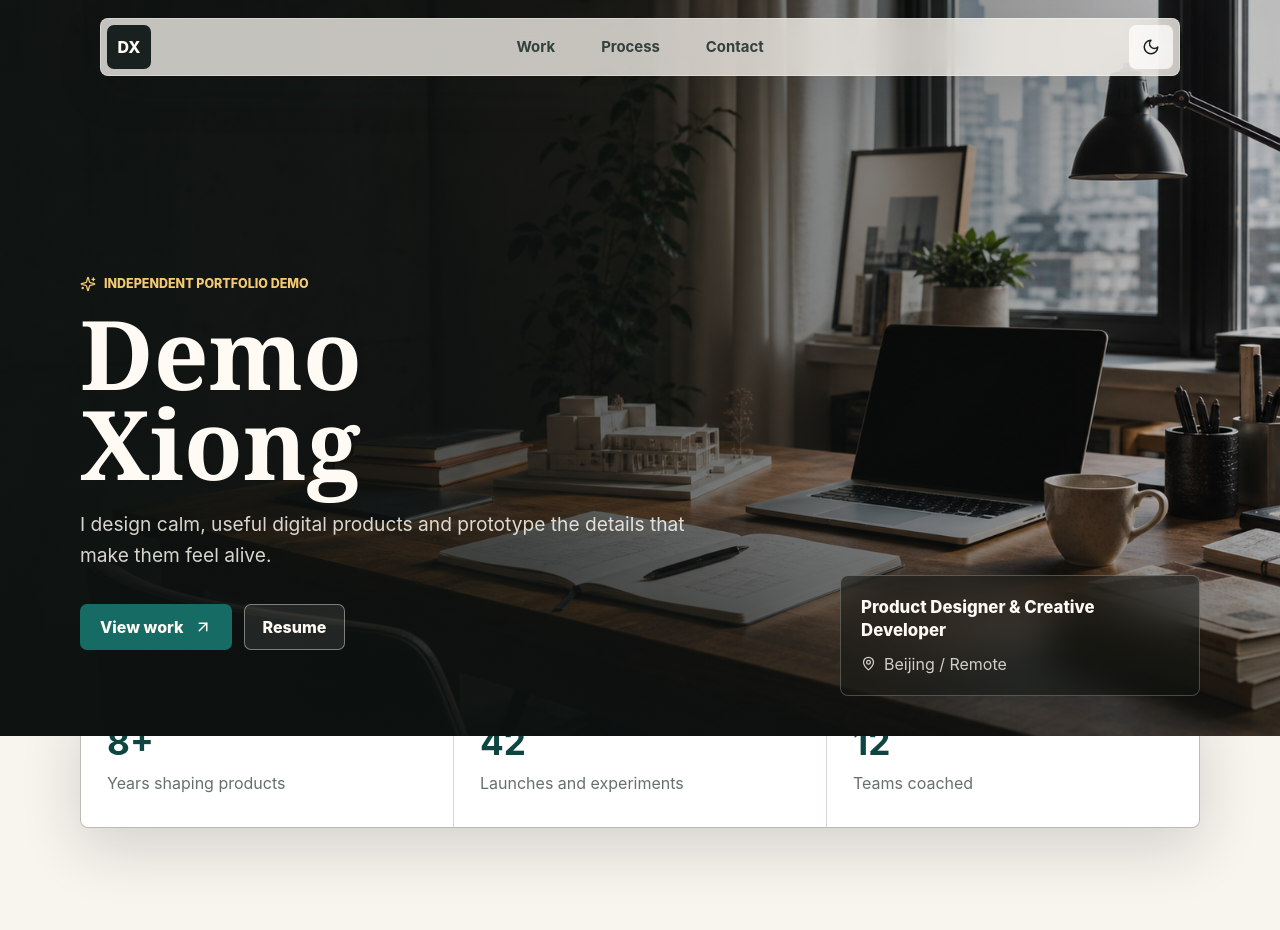
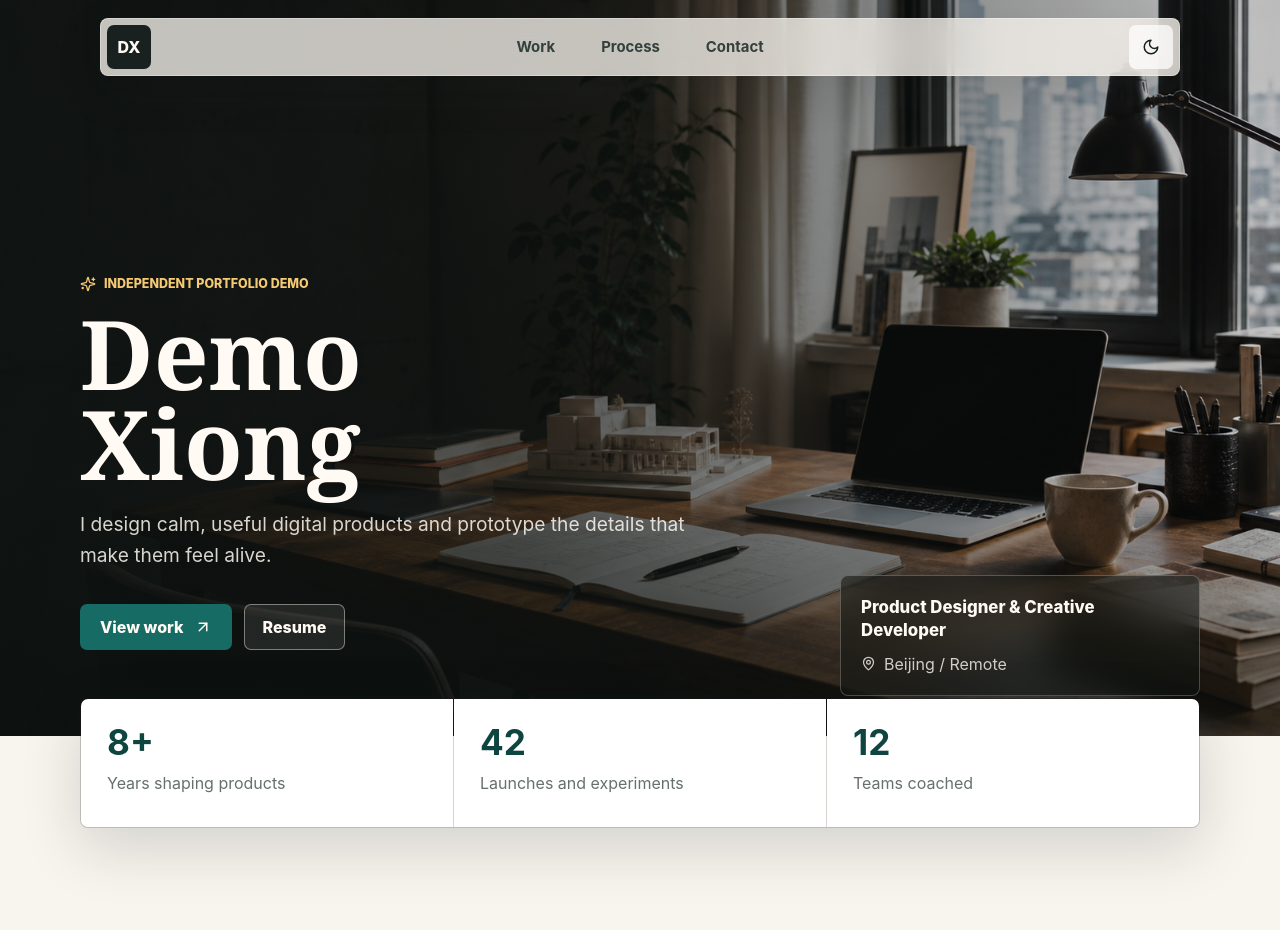
Before and after one commit to wadxm/demo-project, a React (Vite) app: page / in a window 1280 px wide. Shown: the top 930 px of the page. Built offline with nearby package versions, Linux system fonts and the light colour scheme.

Commit message:
fix: keep stats above hero overlap

```diff
--- a/src/styles.css
+++ b/src/styles.css
@@ -259,6 +259,8 @@ form button {
 }
 
 .stats-band {
+  position: relative;
+  z-index: 2;
   display: grid;
   grid-template-columns: repeat(3, 1fr);
   gap: 1px;
```
